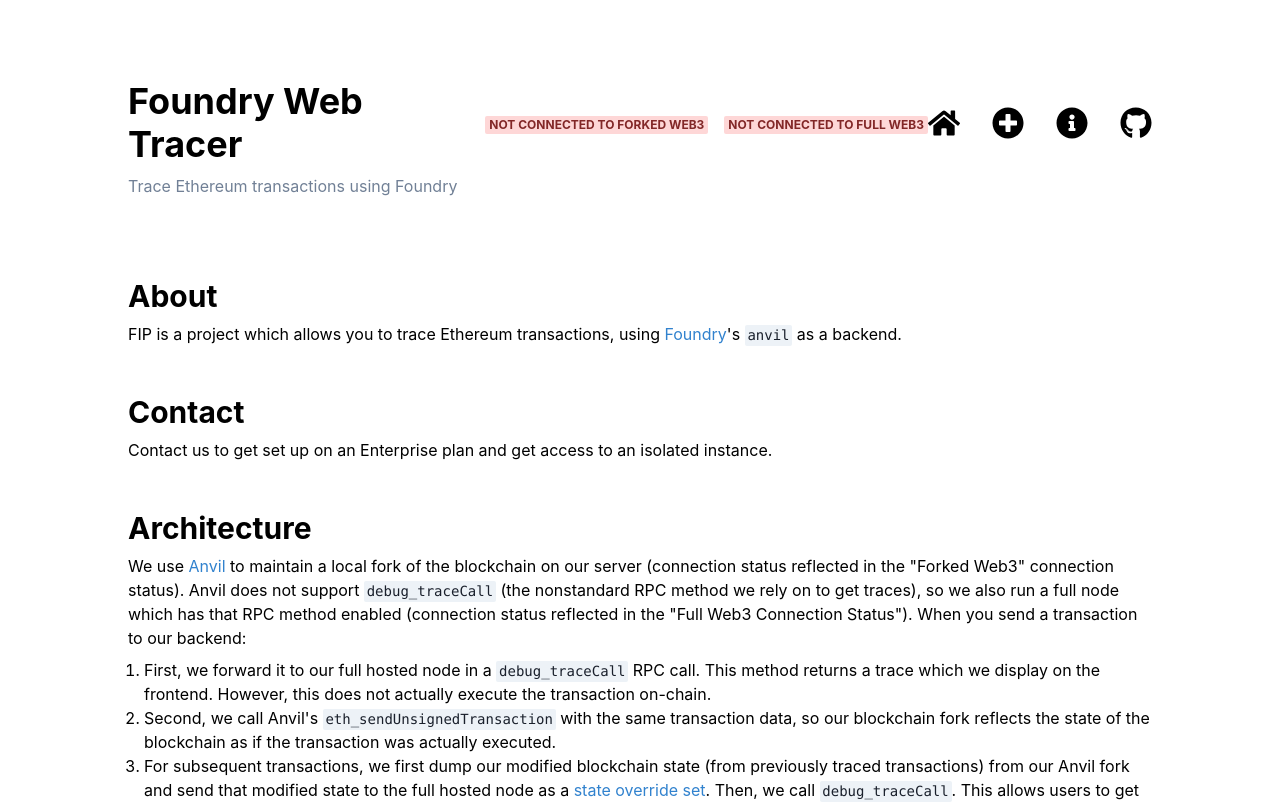
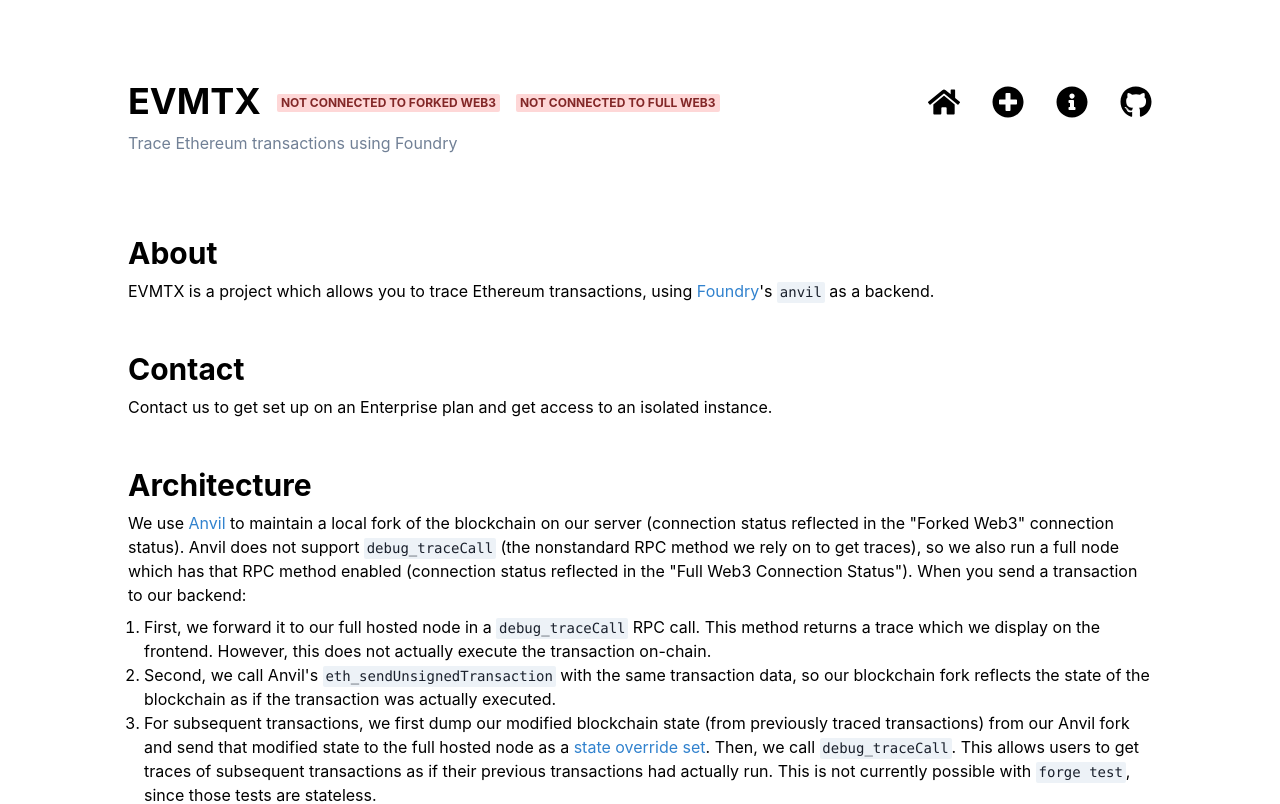
Before and after one commit to nathanhleung/evmtx, a React (Create React App) app in the folder frontend/: page /about in a window 1280 px wide. Shown: the top 804 px of the page. Built offline with nearby package versions, Linux system fonts and the light colour scheme; no server answers.

Commit message:
Rename to EVMTX

```diff
--- a/frontend/public/index.html
+++ b/frontend/public/index.html
@@ -5,7 +5,7 @@
     <meta name="viewport" content="width=device-width, initial-scale=1" />
     <meta name="theme-color" content="#000000" />
     <meta name="description" content="Web site to trace transactions Foundry" />
-    <title>Foundry Transaction Tracer</title>
+    <title>EVMTX</title>
   </head>
   <body>
     <noscript>You need to enable JavaScript to run this app.</noscript>
--- a/frontend/src/App.tsx
+++ b/frontend/src/App.tsx
@@ -20,7 +20,7 @@
         <Flex justifyContent="space-between" alignItems="center" mb={2}>
           <Flex alignItems="center">
             <RouterLink to="/">
-              <Heading className="text-black">Foundry Web Tracer</Heading>
+              <Heading className="text-black">EVMTX</Heading>
             </RouterLink>
             <ConnectionBadge marginLeft={4} />
           </Flex>
@@ -46,7 +46,7 @@
             </Tooltip>
             <Tooltip label="GitHub">
               <Link
-                href="https://github.com/nathanhleung/fip"
+                href="https://github.com/nathanhleung/evmtx"
                 target="_blank"
                 _hover={{ opacity: 0.5 }}
               >
--- a/frontend/src/pages/About.tsx
+++ b/frontend/src/pages/About.tsx
@@ -18,7 +18,7 @@
           About
         </Heading>
         <Text>
-          FIP is a project which allows you to trace Ethereum transactions,
+          EVMTX is a project which allows you to trace Ethereum transactions,
           using{" "}
           <Link href="https://github.com/foundry-rs/foundry/" color="blue.500">
             Foundry
```
Also changed, not shown: 1 other file (tests, documents, lock files or other folders).
